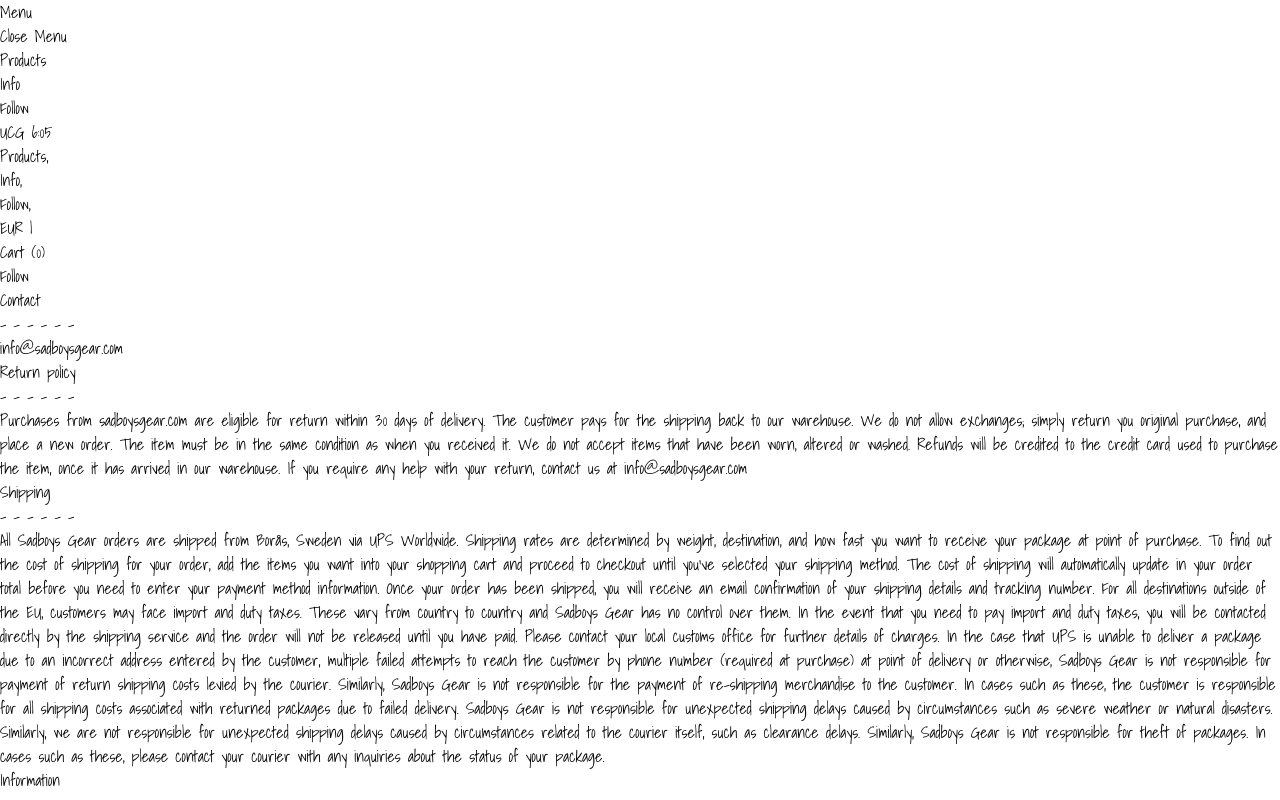
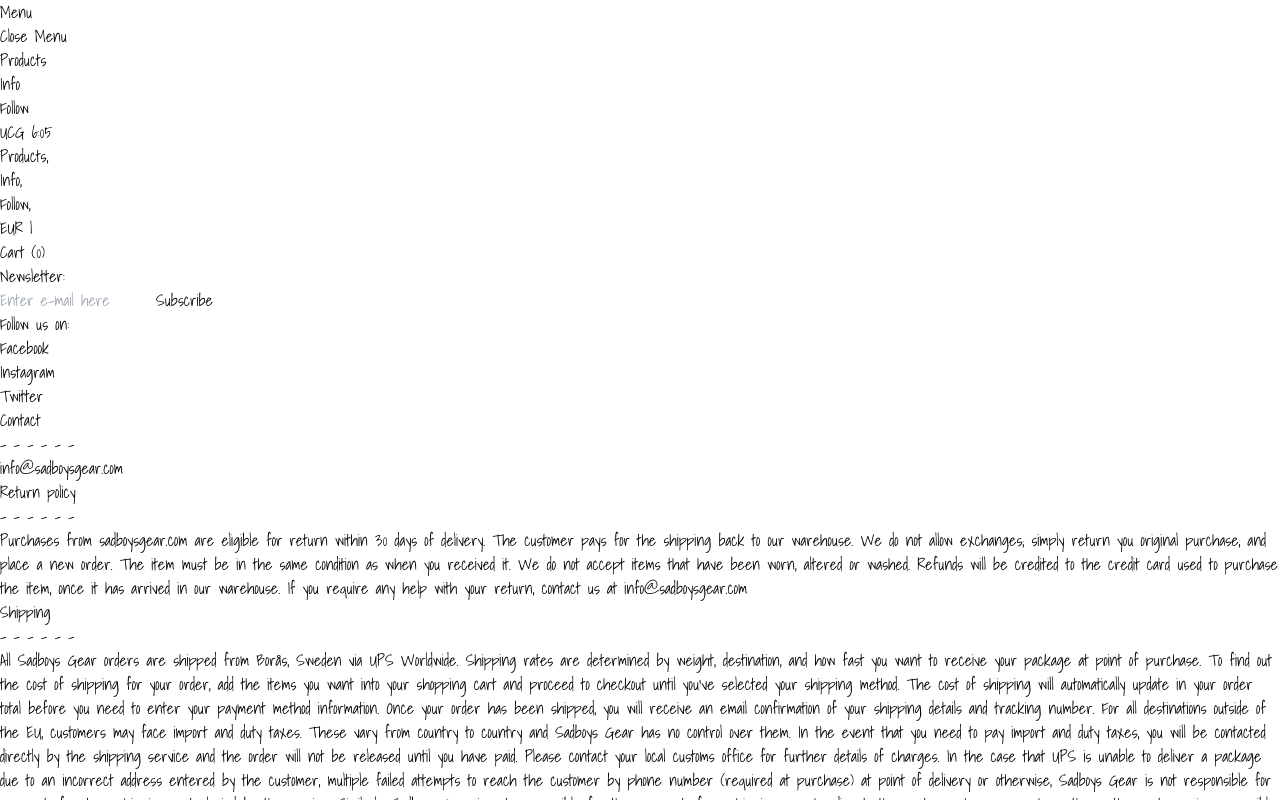
Before and after one commit to Norberthue/react-cloth-site, a React (Vite) app: page /info in a window 1280 px wide. Shown: the top 800 px of the page. Built offline with nearby package versions, Linux system fonts and the light colour scheme.

Commit message:
follow pop up

```diff
--- a/src/App.jsx
+++ b/src/App.jsx
@@ -7,15 +7,14 @@
 
 function App() {
   const [isMenuOpen, SetIsMenuOpen] = useState(false)
+  const [isFollowOpen, SetIsFollowOpen] = useState(false)
   return (
-    <div className={`transform transition-transform duration-500  ${isMenuOpen === false ? '' : 'translate-x-full'}`}>
-      <Header isMenuOpen={isMenuOpen} SetIsMenuOpen={SetIsMenuOpen}></Header>
+    <div className={`transform transition-transform duration-500  ${isMenuOpen === false ? '' : 'translate-x-full'}  ${isFollowOpen === false ? '' : 'translate-y-10'}`}>
+      <Header isFollowOpen={isFollowOpen} SetIsFollowOpen={SetIsFollowOpen} isMenuOpen={isMenuOpen} SetIsMenuOpen={SetIsMenuOpen}></Header>
       <Routes>
         <Route path='/' element={<Products />}/>
         <Route path='/info' element={<Info/>}></Route>
       </Routes>
-
-
     </div>
   )
 }
--- a/src/components/Header.jsx
+++ b/src/components/Header.jsx
@@ -2,9 +2,9 @@
 import {Link} from "react-router-dom"
 
 export default function Header(props) {
-  const {isMenuOpen, SetIsMenuOpen} = props
+  const {isMenuOpen, SetIsMenuOpen , isFollowOpen, SetIsFollowOpen} = props
   const [date, setDate] = useState(new Date())
-  const [isFollowOpen, SetIsFollowOpen] = useState(false)
+
   useEffect(() => {
     var timer = setInterval(() => setDate(new Date()), 1000)
     return function cleanup() {
@@ -23,15 +23,15 @@
             >
             <ul className='flex flex-col gap-4'>
                 <li onClick={() => SetIsMenuOpen(!isMenuOpen)} className='pb-3 text-3xl'>Close Menu</li>
-                <Link><li className='text-5xl font-semibold'>Products</li></Link>
-                <Link to={'/info'}><li className='text-5xl font-semibold'>Info</li></Link>
+                <Link onClick={() => SetIsMenuOpen(!isMenuOpen)} to={'/'}><li className='text-5xl font-semibold'>Products</li></Link>
+                <Link onClick={() => SetIsMenuOpen(!isMenuOpen)} to={'/info'}><li className='text-5xl font-semibold'>Info</li></Link>
                 <Link><li className='text-5xl font-semibold'>Follow</li></Link>
             </ul>
         </div>
         <div>
             <p>UCG {date.getHours()}<span className='ml-1 mr-1'>:</span>{(date.getMinutes() < 10 ? '0': '') +date.getMinutes()}</p>
         </div>
-        <nav className='hidden md:block'>
+        <nav className='hidden basis-2/12 md:block'>
             <ul className='flex gap-4'>
                 <Link to={'/'}><li className='text-2xl  cursor-pointer'>Products,</li></Link>
                 <Link to={'/info'}><li className='text-2xl  cursor-pointer'>Info,</li></Link>
@@ -42,13 +42,27 @@
             <h1 className='hidden sm:block'>EUR |</h1>
             <h1>Cart (0)</h1>
         </div>
-        <div className={`absolute top-0  pl-5
+        <div className={`absolute flex justify-between md:w-[700px] lg:w-[900px] xl:w-[1200px] 2xl:w-[1800px]  -top-5
           bg-white
              transform transition-transform
             ${isFollowOpen ? 'opacity-100 pointer-events-auto': 'opacity-0 pointer-events-none hidden'}`}
 
-            style={{transition: "transform 1s ease, opacity 1 ease"}}
-            >Follow</div>
+            style={{transition: "transform 3s ease, opacity 1 ease"}}
+            >
+                <div className='flex text-sm lg:text-2xl  gap-4'>
+                    <p>Newsletter:</p>
+                    <input className='border-b-2 border-black focus:outline-none' type='text' placeholder='Enter e-mail here'></input>
+                    <butt>Subscribe</butt>
+                </div>
+                <div className='flex text-sm  lg:text-2xl gap-4'>
+                    <div>Follow us on:</div>
+                    <div>Facebook</div>
+                    <div>Instagram</div>
+                    <div>Twitter</div>
+                </div>
+
+
+            </div>
 
     </div>
   )
--- a/src/components/Info.jsx
+++ b/src/components/Info.jsx
@@ -2,16 +2,16 @@
 
 export default function info() {
   return (
-    <div className='flex gap-96 p-5 sm:p-[50px]'>
+    <div className='flex flex-col sm:flex-row gap-10 sm:gap-40 lg:gap-80  p-5 sm:p-[50px]'>
         <div>
-            <p className='font-semibold'>Contact</p>
-            <p>- - - - - -</p>
+            <p className='font-semibold text-2xl'>Contact</p>
+            <p className='text-2xl'>- - - - - -</p>
             <p>info@sadboysgear.com</p>
         </div>
-        <div className='flex-col  w-3/4'>
+        <div className='flex-col w-3/4'>
             <div className='mb-5'>
-                <h1 className='font-semibold'>Return policy</h1>
-                <p>- - - - - -</p>
+                <h1 className='font-semibold text-2xl'>Return policy</h1>
+                <p className='text-2xl'>- - - - - -</p>
                 <p>Purchases from sadboysgear.com are eligible for return within 30 days of delivery. The customer pays for the shipping back to our warehouse.
                     We do not allow exchanges; simply return you original purchase, and place a new order.
                     The item must be in the same condition as when you received it. We do not accept items that have been worn, altered or washed.
@@ -19,8 +19,8 @@
                 </p>
             </div>
             <div className='mb-5'>
-                <h1 className='font-semibold'>Shipping</h1>
-                <p>- - - - - -</p>
+                <h1 className='font-semibold text-2xl'>Shipping</h1>
+                <p className='text-2xl'>- - - - - -</p>
                 <p>All Sadboys Gear orders are shipped from Borås, Sweden via UPS Worldwide.
 
                     Shipping rates are determined by weight, destination, and how fast you want to receive your package at point of purchase.
@@ -41,8 +41,8 @@
                 </p>
             </div>
             <div>
-                <h1 className='font-semibold'>Information</h1>
-                <p>- - - - - -</p>
+                <h1 className='font-semibold text-2xl'>Information</h1>
+                <p className='text-2xl'>- - - - - -</p>
                 <p>
                     Sadboysgear.com and it's content is owned and operated by YEAR0001 AB, Krukmakargatan 36, 118 51, Stockholm, Sweden. All rights reserved.
                 </p>
```
